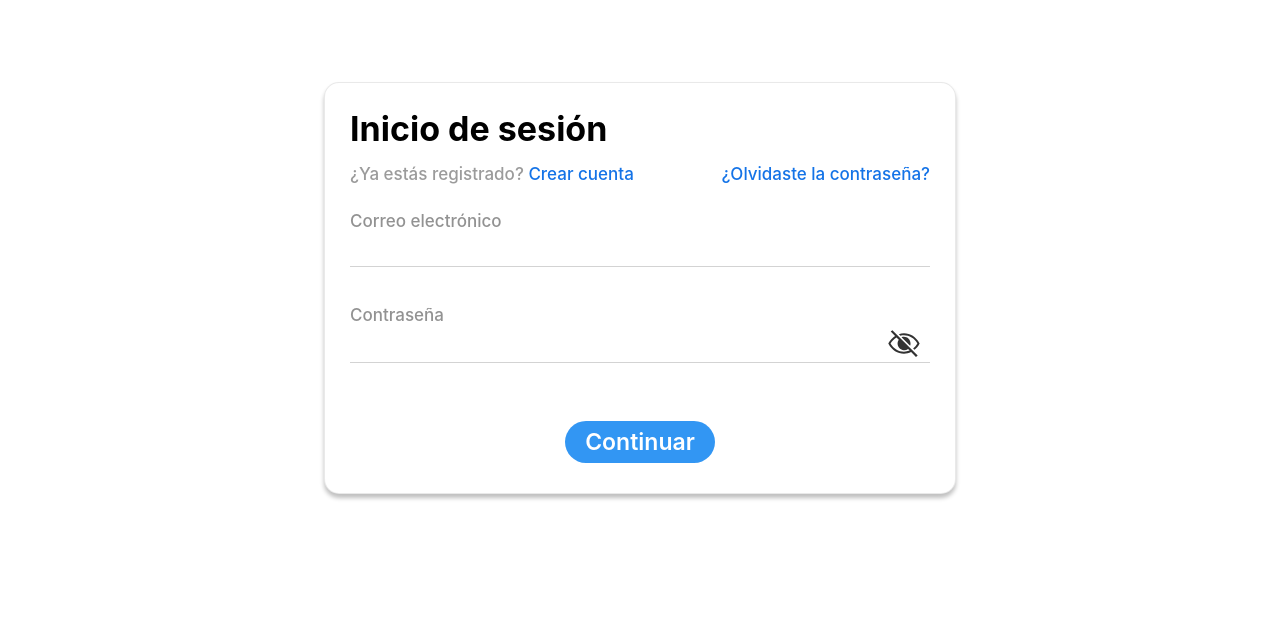
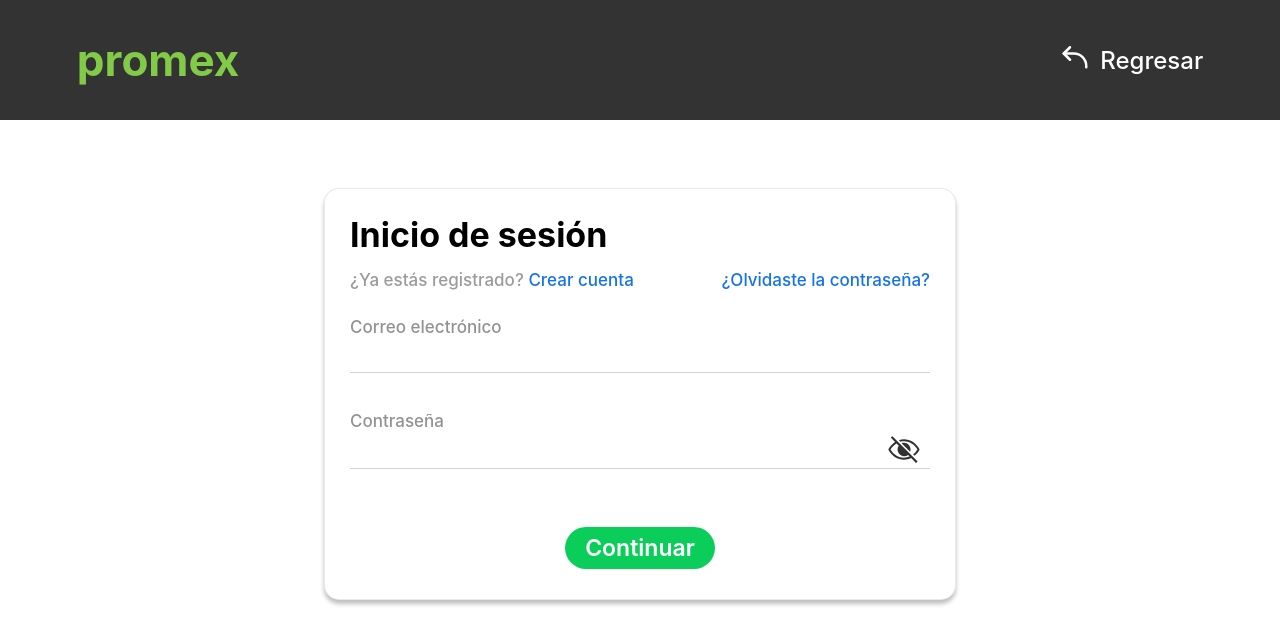
Before and after one commit to Pedrol359/Escuela-Segura, an Angular app: page / in a window 1280 px wide. Shown: the top 644 px of the page. Built offline with nearby package versions, Linux system fonts and the light colour scheme.

Commit message:
NavBar - Basica

```diff
--- a/src/app/app.module.ts
+++ b/src/app/app.module.ts
@@ -5,12 +5,14 @@ import { AppComponent } from './app.component';
 import { RegistrarAdminAsociacionComponent } from './components/registrar-admin-asociacion/registrar-admin-asociacion.component';
 import { LoginAdminAsociacionComponent } from './components/login-admin-asociacion/login-admin-asociacion.component';
 import { AppRoutingModule } from './app-routing.module';
+import { NavbarBasicaComponent } from './components/navbar/navbar-basica/navbar-basica.component';
 
 @NgModule({
   declarations: [
     AppComponent,
     RegistrarAdminAsociacionComponent,
-    LoginAdminAsociacionComponent
+    LoginAdminAsociacionComponent,
+    NavbarBasicaComponent
   ],
   imports: [
     BrowserModule,
--- a/src/app/components/login-admin-asociacion/login-admin-asociacion.component.css
+++ b/src/app/components/login-admin-asociacion/login-admin-asociacion.component.css
@@ -1,10 +1,11 @@
 .cont_caja_blanca{
     width:100%;
-    height:70vh;
     display: flex;
     /* background: #9c2d2d; */
     justify-content: center;
     align-items: center;
+    margin-top: 68px;
+
 }
 .caja_blanca{
     padding: 15px 25px 30px 25px;
@@ -69,7 +70,7 @@ input{
 }
 
 button{
-    background: #3296F3;
+    background: #0BCE5A;
     border: 0;
     border-radius: 30px;
     outline:none;
--- a/src/app/components/login-admin-asociacion/login-admin-asociacion.component.html
+++ b/src/app/components/login-admin-asociacion/login-admin-asociacion.component.html
@@ -1,3 +1,4 @@
+<app-navbar-basica></app-navbar-basica>
 <section class="cont_caja_blanca">
     <div class="caja_blanca">
         <h1 class="tc-1">Inicio de sesión</h1>
--- /dev/null
+++ b/src/app/components/navbar/navbar-basica/navbar-basica.component.css
@@ -0,0 +1,35 @@
+nav{
+    width: 100%;
+    height: 120px;
+    background-color: #333333;
+
+
+}
+
+.nav {
+    margin: auto;
+    width: 88%;
+    height: inherit;
+    display: flex;
+    justify-content: space-between;
+    align-items: center;
+
+}
+.nav_regresar{
+    display: flex;
+    align-items: center;
+}
+h1{
+    font-size: 44px;
+    color: #81CB47;
+}
+h2{
+    margin: 0;
+    color: white;
+    font-weight: 500;
+    padding-left: 10px;
+
+}
+img{
+    margin-bottom: 9px;
+}
--- /dev/null
+++ b/src/app/components/navbar/navbar-basica/navbar-basica.component.html
@@ -0,0 +1,14 @@
+<nav>
+    <div class="nav">
+        <h1>
+            promex
+        </h1>
+
+        <div class="nav_regresar">
+            <img src="../../../../assets/icons/return_arrow.svg">
+            <h2>
+                Regresar
+            </h2>
+        </div>
+    </div>
+</nav>
--- /dev/null
+++ b/src/app/components/navbar/navbar-basica/navbar-basica.component.ts
@@ -0,0 +1,15 @@
+import { Component, OnInit } from '@angular/core';
+
+@Component({
+  selector: 'app-navbar-basica',
+  templateUrl: './navbar-basica.component.html',
+  styleUrls: ['./navbar-basica.component.css']
+})
+export class NavbarBasicaComponent implements OnInit {
+
+  constructor() { }
+
+  ngOnInit(): void {
+  }
+
+}
--- a/src/styles.css
+++ b/src/styles.css
@@ -1,6 +1,9 @@
 /* You can add global styles to this file, and also import other style files */
 *{
     font-family: 'Inter', sans-serif;
+}
+body{
+    margin:0px;
 }
 .tc-1{
     color: #000000;
```
Also changed, not shown: src/assets/icons/return_arrow.svg (added), 1 other file (tests, documents, lock files or other folders).
